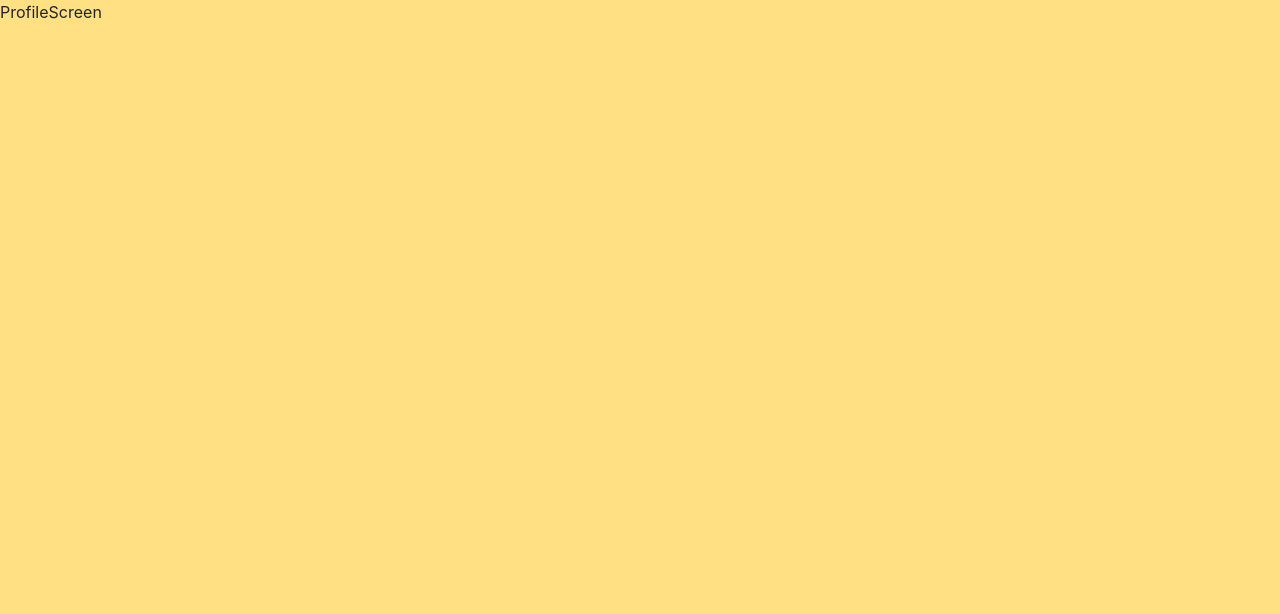
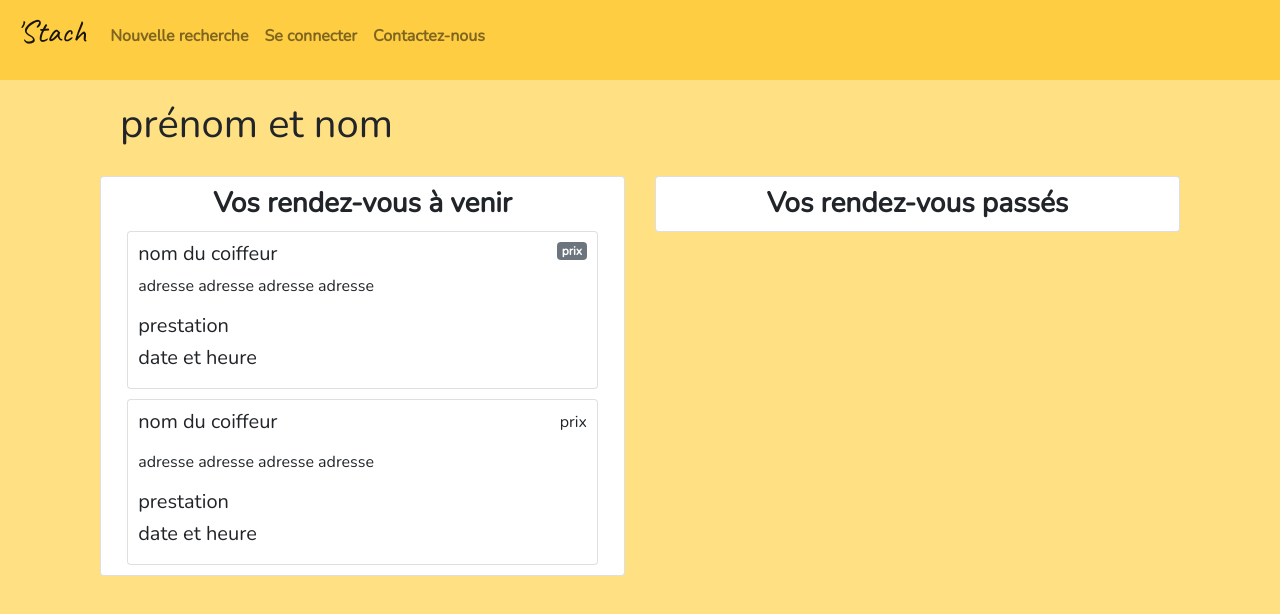
Before and after one commit to JulietteReve/stach-perso, a React (Create React App) app in the folder reactapp/: page /profil in a window 1280 px wide. Shown: the top 614 px of the page. Built offline with nearby package versions, Linux system fonts and the light colour scheme.

Commit message:
en cours

```diff
--- a/reactapp/src/App.css
+++ b/reactapp/src/App.css
@@ -82,6 +82,11 @@
   justify-content: center;
 }
 
+.profilPage {
+  display: flex;
+  flex-wrap: wrap;
+}
+
 
 .titleNavBar {
   font-family: 'Caveat', cursive;
--- a/reactapp/src/screens/ProfileScreen.js
+++ b/reactapp/src/screens/ProfileScreen.js
@@ -1,6 +1,9 @@
 import React from 'react';
-import {Container,Row} from 'reactstrap';
+import {Container,Row, Col, Card, Button, Badge} from 'reactstrap';
 import {connect} from 'react-redux';
+import Nav from './Nav';
+import '../App.css';
+
 
 
 
@@ -8,8 +11,41 @@ import {connect} from 'react-redux';
 function ProfileScreen(props) {
   console.log('user', props.user)
   return (
-    <div>
-        <p>ProfileScreen</p>
+    <div className='globalStyle'>
+      <Nav />
+      <Container className='profilPage' >
+        <Col xs='12' style={{margin: 20}}>
+          <h1>prénom et nom</h1>
+        </Col>
+        <Col xs='12' md='6'>
+          <Card style={{display: 'flex', flexDirection: 'column', alignItems: 'center'}}>
+            <h3 style={{margin: 10, fontWeight: 'bold'}}>Vos rendez-vous à venir</h3>
+            <Card style={{width: '90%', padding: 10, marginBottom: 10}}>
+              <div style={{display: 'flex', justifyContent: 'space-between'}}>
+                <h5>nom du coiffeur</h5>
+                <Badge color="secondary" style={{height: '60%'}}>prix</Badge>
+              </div>
+              <p>adresse adresse adresse adresse</p>
+              <h5>prestation</h5>
+              <h5>date et heure</h5>
+            </Card>
+            <Card style={{width: '90%', padding: 10,  marginBottom: 10}}>
+              <div style={{display: 'flex', justifyContent: 'space-between'}}>
+                <h5>nom du coiffeur</h5>
+                <p>prix</p>
+              </div>
+              <p>adresse adresse adresse adresse</p>
+              <h5>prestation</h5>
+              <h5>date et heure</h5>
+            </Card>
+          </Card>
+        </Col >
+        <Col xs='12' md='6'>
+          <Card style={{display: 'flex', flexDirection: 'column', alignItems: 'center'}}>
+          <h3 style={{margin: 10, fontWeight: 'bold'}}>Vos rendez-vous passés</h3>
+          </Card>
+        </Col>
+      </Container>
     </div>
   );
 }
--- a/reactapp/src/screens/SignUpScreen.js
+++ b/reactapp/src/screens/SignUpScreen.js
@@ -32,8 +32,10 @@ function SignInScreen(props) {
       });
 
       const body = await data.json();
-
-      if (body.error) {
+     console.log(body)
+      if (body.emaiExist) {
+        setErrorMessage(body.emaiExist);
+      } else if (body.error) {
         setErrorMessage('Certains champs sont invalides');
       } else if (body.savedUser) {
         props.user(body.savedUser);
```
